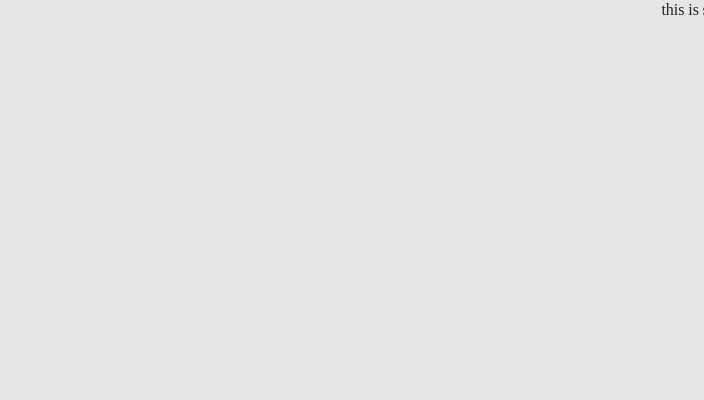
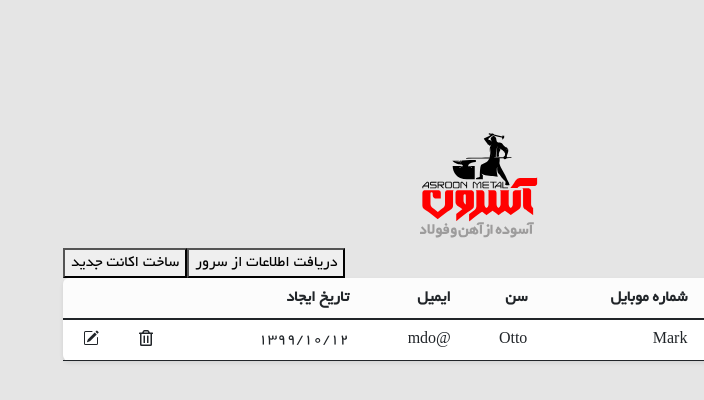
Before and after one commit to mmdaminah/asroon, a React (Create React App) app: page /showform in a window 1280 px wide. Shown: the top 400 px of the page, without its empty margins (576-1280 px from the left). Built offline with nearby package versions, Linux system fonts and the light colour scheme.

Commit message:
useContext added for storing users

```diff
--- a/package.json
+++ b/package.json
@@ -14,6 +14,7 @@
     "react": "^17.0.2",
     "react-bootstrap": "^2.0.0-beta.6",
     "react-dom": "^17.0.2",
+    "react-icons": "^4.2.0",
     "react-router-dom": "^5.2.1",
     "react-scripts": "4.0.3",
     "typescript": "^4.4.2",
--- a/src/App.tsx
+++ b/src/App.tsx
@@ -1,24 +1,35 @@
+import { useState, createContext } from 'react'
 import { Suspense } from 'react';
 import 'bootstrap/dist/css/bootstrap.min.css';
 import routes from './Routes/mainRoutes'
-import { BrowserRouter as Router, Route, Switch} from 'react-router-dom'
+import { BrowserRouter as Router, Route, Switch } from 'react-router-dom'
+interface IInput {
+  fullName: string;
+  phoneNumber: string;
+  age: string;
+  email: string;
+}
+export const context = createContext({})
 function App() {
+  const [users, setUsers] = useState<IInput[]>([])
   return (
     <Suspense fallback="<div>loading...</div>">
       <div className="w-100 h-100">
         <Router>
-            <Switch>
+          <Switch>
+            <context.Provider value={{users,setUsers}}>
               {
-                routes.map((item,index)=>{
-                  return(
+                routes.map((item, index) => {
+                  return (
                     <Route
-                    key={index}
-                    path={item.path} exact={item.exact}
-                    render={props=> <item.Component {...props} />} />
+                      key={index}
+                      path={item.path} exact={item.exact}
+                      render={props => <item.Component {...props} />} />
                   )
                 })
               }
-            </Switch>
+            </context.Provider>
+          </Switch>
         </Router>
       </div>
     </Suspense>
--- a/src/Views/CreateForm/CreateForm.tsx
+++ b/src/Views/CreateForm/CreateForm.tsx
@@ -1,15 +1,31 @@
-import { useState } from 'react'
-import { RouteComponentProps } from 'react-router-dom'
-import logo from './logo-main.svg'
+import React, { useState, useContext } from 'react'
+import { RouteComponentProps, useHistory } from 'react-router-dom'
+import { context } from '../../App'
+import logo from '../../Assets/logo-main.svg'
 import './CreateForm.styles.css'
 interface IInput {
     fullName: string;
     phoneNumber: string;
-    age: number;
+    age: string;
     email: string;
 }
 const CreateForm = (props: RouteComponentProps) => {
-    const [input, setInput] = useState<IInput>()
+    const [input, setInput] = useState<IInput>({
+        fullName: "",
+        phoneNumber: "",
+        age: "",
+        email: ""
+    })
+    const {users, setUsers} = useContext<any>(context)
+    const history = useHistory()
+    const handleChange = (event: React.ChangeEvent) => {
+        const data = event.target as HTMLInputElement;
+        setInput({ ...input, [data.name]: data.value })
+    }
+    const handleClick = ()=>{
+        setUsers([...users,input])
+        history.push("/showform")
+    }
     return (
         <div className="
         w-100 h-100
@@ -26,21 +42,35 @@ const CreateForm = (props: RouteComponentProps) => {
                 </div>
                 <div className="d-flex flex-column input-box">
                     <label className="input-label" htmlFor="">نام و نام خانوادگی</label>
-                    <input className="p-2 input" type="text" placeholder="نام و نام خانوادگی شما" />
+                    <input
+                        name="fullName"
+                        onChange={handleChange}
+                        className="p-2 input" type="text" placeholder="نام و نام خانوادگی شما" />
                 </div>
                 <div className="d-flex flex-column input-box">
                     <label className="input-label" htmlFor="">شماره موبایل</label>
-                    <input className="p-2 input" type="text" placeholder="شماره موبایل" />
+                    <input
+                        name="phoneNumber"
+                        onChange={handleChange}
+                        className="p-2 input" type="text" placeholder="شماره موبایل" />
                 </div>
                 <div className="d-flex flex-column input-box">
                     <label className="input-label" htmlFor="">سن</label>
-                    <input className="p-2 input" type="text" placeholder="سن شما" />
+                    <input
+                        name="age"
+                        onChange={handleChange}
+                        className="p-2 input" type="text" placeholder="سن شما" />
                 </div>
                 <div className="d-flex flex-column input-box">
                     <label className="input-label" htmlFor="">ایمیل</label>
-                    <input className="p-2 input" type="text" placeholder="ایمیل شما" />
+                    <input
+                        name="email"
+                        onChange={handleChange}
+                        className="p-2 input" type="text" placeholder="ایمیل شما" />
                 </div>
-                <button className="btn create-button text-white">ساخت اکانت</button>
+                <button
+                 onClick = {handleClick}
+                 className="btn create-button text-white">ساخت اکانت</button>
             </div>
         </div>
     )
--- a/src/Views/ShowForm/ShowForm.tsx
+++ b/src/Views/ShowForm/ShowForm.tsx
@@ -1,8 +1,55 @@
+import { useContext } from 'react'
+import { Table } from 'react-bootstrap'
 import { RouteComponentProps } from 'react-router-dom'
-const ShowForm = (props:RouteComponentProps) => {
+import { context } from '../../App'
+import logo from '../../Assets/logo-main.svg'
+import {FaRegTrashAlt} from 'react-icons/fa'
+import {BsPencilSquare} from 'react-icons/bs'
+import './ShowFrom.styles.css'
+const ShowForm = (props: RouteComponentProps) => {
+    const {users, setUsers} = useContext<any>(context)
     return (
-        <div>
-            this is showForm
+        <div className="
+        w-100 h-100
+        d-flex
+        flex-column
+        align-items-center">{console.log(users)}
+            <div className="show-form-container">
+                <div className="text-center">
+                    <img className="logo-in-show-form" src={logo} alt="" />
+                </div>
+                <div className="d-flex justify-content-between">
+                    <div>داده ها</div>
+                    <div>
+                        <button>دریافت اطلاعات از سرور</button>
+                        <button>ساخت اکانت جدید</button>
+                    </div>
+                </div>
+                <Table className="bg-white table-in-show-form">
+                    <thead>
+                        <tr className="table-head">
+                            <th>نام و نام خانوادگی</th>
+                            <th>شماره موبایل</th>
+                            <th>سن</th>
+                            <th>ایمیل</th>
+                            <th>تاریخ ایجاد</th>
+                            <th></th>
+                            <th></th>
+                        </tr>
+                    </thead>
+                    <tbody>
+                        <tr>
+                            <td>1</td>
+                            <td>Mark</td>
+                            <td>Otto</td>
+                            <td>@mdo</td>
+                            <td>1399/10/12</td>
+                            <td className="text-center"><FaRegTrashAlt/></td>
+                            <td className="text-center"><BsPencilSquare/></td>
+                        </tr>
+                    </tbody>
+                </Table>
+            </div>
         </div>
     )
 }
--- /dev/null
+++ b/src/Views/ShowForm/ShowFrom.styles.css
@@ -0,0 +1,16 @@
+.logo-in-show-form {
+    width: 125.4px;
+    height: 132px;
+    margin-top: 116px;
+}
+.show-form-container {
+    width: 840px;
+}
+.table-in-show-form {
+    border: none;
+    box-shadow: 0px 2px 4px rgba(0, 0, 0, 0.08);
+    border-radius: 6px;
+}
+.table-head {
+    background-color: rgba(219, 219, 219, 0.08);
+}
```
Also changed, not shown: src/Assets/logo-main.svg (renamed from src/Views/CreateForm/logo-main.svg), 1 other file (tests, documents, lock files or other folders).
